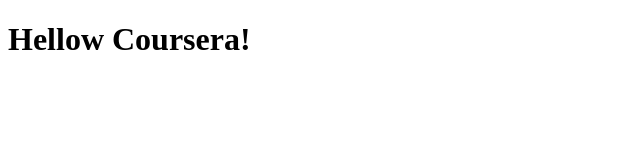
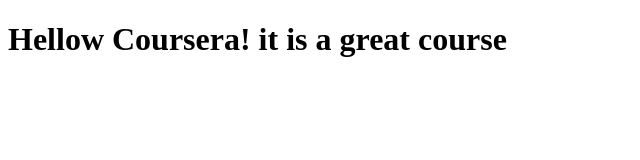
Before and after one commit to rgrand/coursera-test, a plain HTML site: page site/index.html in a window 1280 px wide. Shown: the whole page, without its empty margins (0-640 px from the left). Drawn offline with Linux system fonts and the light colour scheme.

Commit message:
some more changes

```diff
--- a/site/index.html
+++ b/site/index.html
@@ -4,6 +4,6 @@
 	<title>Hellow Coursera!</title>
 </head>
 <body>
-<h1>Hellow Coursera!
+<h1>Hellow Coursera! it is a great course
 </body>
 </html>
```
